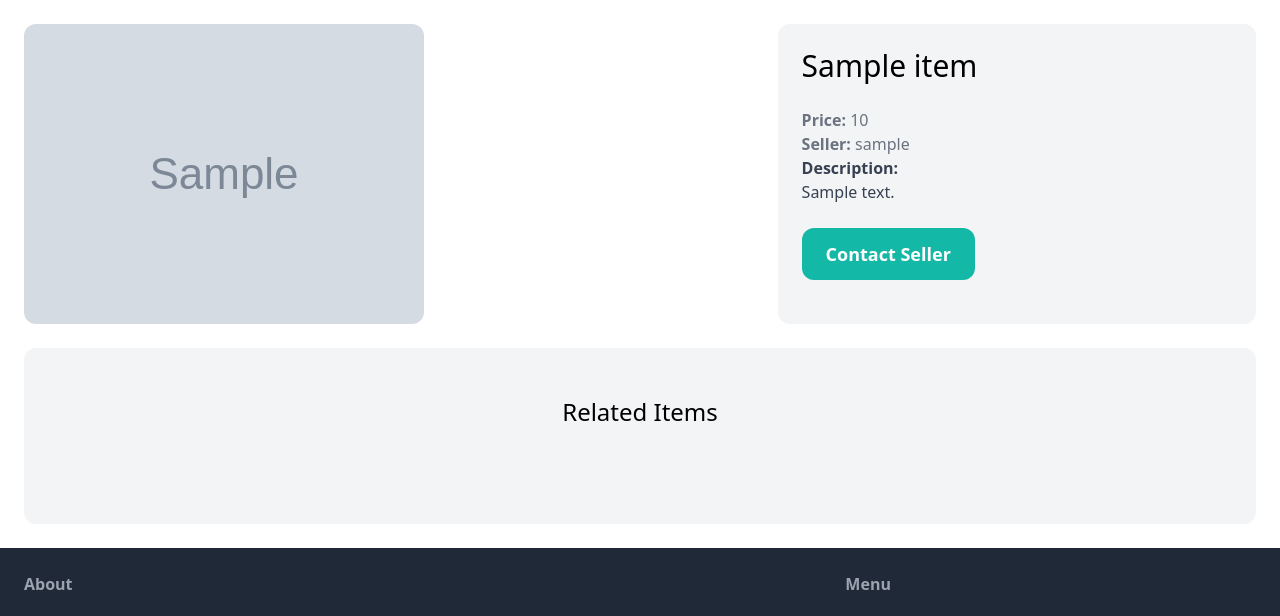
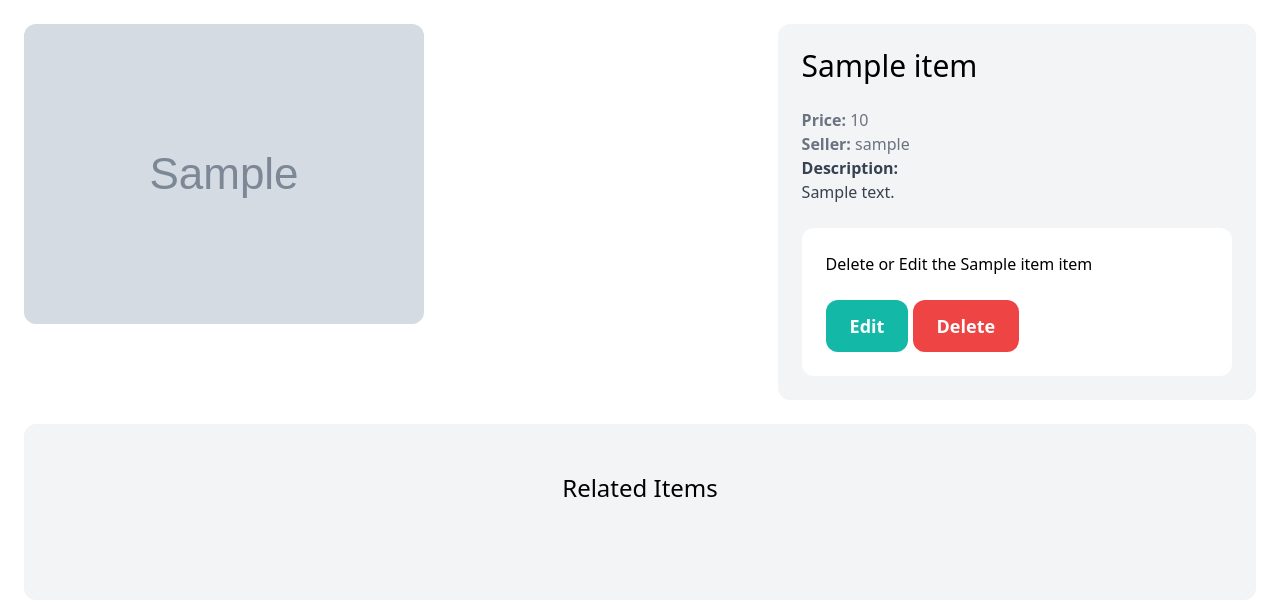
Before and after one commit to VishnuChowdhary/Online_Market_Place, a Django app: page /items/1 in a window 1280 px wide. Shown: the part 77-693 px from the top of the page. Run offline with Django 3.2, Linux system fonts and the light colour scheme; a user stored in the database is signed in; tables that the repository leaves empty hold one stand-in row (values such as "Sample post"); grey boxes marked "Sample" are stand-in pictures; some libraries are stand-ins or nearby versions.

Commit message:
edit and delete items option given to user

```diff
--- a/item/templates/item/detail.html
+++ b/item/templates/item/detail.html
@@ -14,7 +14,15 @@
         {% if item.description %}
             <p class="text-gray-700"><strong>Description:</strong><br>{{ item.description }}</p>
         {% endif %}
-        <a href="#" class="inline-block mt-6 px-6 py-3 text-lg font-semibold bg-teal-500 text-white rounded-xl hover:bg-teal-700">Contact Seller</a>
+        {% if request.user == item.created_by %}
+            <div class="mt-6 p-6 bg-white rounded-xl">
+                <p>Delete or Edit the {{ item.name }} item</p>
+                <a href="{% url 'item:edit' item.id %}" class="inline-block mt-6 px-6 py-3 text-lg font-semibold bg-teal-500 text-white rounded-xl">Edit</a>
+                <a href="{% url 'item:delete' item.id %}" class="inline-block mt-6 px-6 py-3 text-lg font-semibold bg-red-500 text-white rounded-xl">Delete</a>
+            </div>
+        {% else %}
+            <a href="#" class="inline-block mt-6 px-6 py-3 text-lg font-semibold bg-teal-500 text-white rounded-xl hover:bg-teal-700">Contact Seller</a>
+        {% endif %}
     </div>
 </div>
 <div class="mt-6 px-6 py-12 bg-gray-100 rounded-xl">
--- a/item/urls.py
+++ b/item/urls.py
@@ -6,4 +6,6 @@ app_name = 'item'
 urlpatterns = [
     path('new/', views.new, name='new'),
     path('<int:pk>', views.detail, name='detail'),
+    path('<int:pk>/delete/', views.delete, name='delete'),
+    path('<int:pk>/edit/', views.edit, name='edit'),
 ]
--- a/item/views.py
+++ b/item/views.py
@@ -1,7 +1,7 @@
 from django.shortcuts import render, get_object_or_404, redirect
 from django.contrib.auth.decorators import login_required
 from item.models import Item
-from item.forms import NewItemForm
+from item.forms import NewItemForm, EditItemForm
 
 # Create your views here.
 def detail(request, pk):
@@ -29,3 +29,25 @@ def new(request):
         'title': 'New item',
     }
     return render(request, 'item/form.html', context)
+
+@login_required
+def edit(request, pk):
+    item = get_object_or_404(Item, pk=pk, created_by=request.user)
+    if request.method == 'POST':
+        form =EditItemForm(request.POST, request.FILES, instance=item)
+        if form.is_valid:
+            form.save()
+            return redirect('item:detail', pk = item.id)
+    else:
+        form = EditItemForm(instance=item)
+    context = {
+        'form': form,
+        'title': 'Edit item',
+    }
+    return render(request, 'item/form.html', context)
+
+@login_required
+def delete(request, pk):
+    item = get_object_or_404(Item, pk=pk, created_by=request.uesr)
+    item.delet()
+    return redirect('dashboard:index')
```
Also changed, not shown: item/forms.py (+19 -0 lines).
